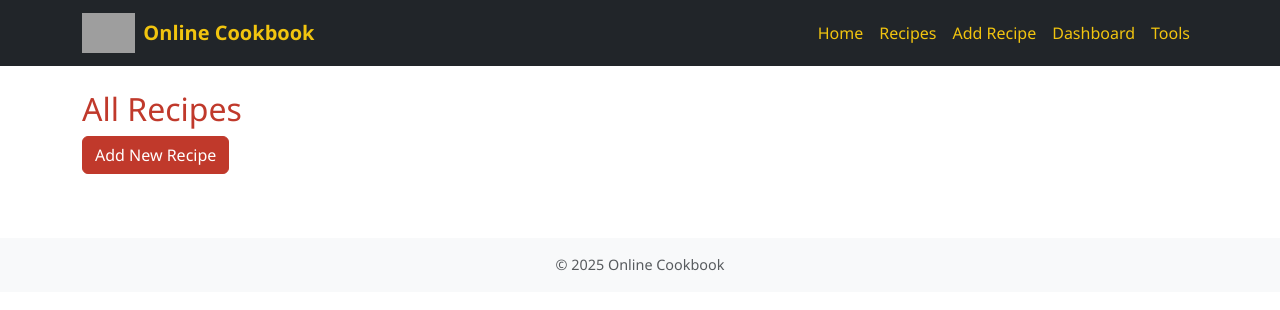
After one commit to kitket1715/C-B-cookbook-flask, a Python web app: template app/templates/recipe_list.html in a window 1280 px wide. The commit adds this page. Shown: the top 310 px of the page. Run offline with Jinja, Linux system fonts and the light colour scheme; the template is opened without the code that fills it, so the values that code supplies are empty; grey boxes are pictures that could not be loaded.

Commit message:
Initial project commit

```diff
--- a/app/static/css/style.css
+++ b/app/static/css/style.css
@@ -1 +1,79 @@
-/* Custom styles */
+
+/* Color Palette:
+   Red:    #c0392b
+   Black:  #000000
+   Gold:   #f1c40f
+   White:  #ffffff
+*/
+
+body {
+    font-family: 'Segoe UI', sans-serif;
+    background-color: #ffffff;
+    color: #000000;
+}
+
+h1, h2, h3, h4, h5 {
+    color: #c0392b;
+}
+
+.navbar {
+    background-color: #000000;
+}
+
+.navbar .navbar-brand, .navbar .nav-link {
+    color: #f1c40f !important;
+}
+
+.navbar .nav-link:hover {
+    color: #ffffff !important;
+}
+
+.btn-primary {
+    background-color: #c0392b;
+    border-color: #c0392b;
+    color: #ffffff;
+}
+
+.btn-primary:hover {
+    background-color: #a93226;
+    border-color: #a93226;
+}
+
+.btn-warning {
+    background-color: #f1c40f;
+    border-color: #f1c40f;
+    color: #000000;
+}
+
+.btn-danger {
+    background-color: #c0392b;
+    border-color: #a93226;
+}
+
+.footer {
+    background-color: #000000;
+    color: #f1c40f;
+    padding: 1rem 0;
+    text-align: center;
+    font-size: 0.9rem;
+}
+
+.card {
+    border: 1px solid #f1c40f;
+}
+
+.card-title {
+    color: #c0392b;
+}
+
+.form-control {
+    border-color: #c0392b;
+}
+
+.form-label {
+    color: #000000;
+}
+
+.text-gold {
+    color: #f1c40f;
+}
--- a/app/templates/base.html
+++ b/app/templates/base.html
@@ -0,0 +1,35 @@
+<!DOCTYPE html>
+<html lang="en">
+<head>
+    <meta charset="UTF-8">
+    <title>Online Cookbook</title>
+    <link href="https://cdn.jsdelivr.net/npm/bootstrap@5.3.0/dist/css/bootstrap.min.css" rel="stylesheet">
+    <link rel="stylesheet" href="{{ url_for('static', filename='css/style.css') }}">
+    <link rel="icon" href="{{ url_for('static', filename='images/favicon.ico') }}" type="image/x-icon">
+</head>
+<body>
+<nav class="navbar navbar-expand-lg navbar-dark bg-dark">
+    <div class="container">
+        <a class="navbar-brand d-flex align-items-center" href="{{ url_for('main.home') }}">
+            <img src="{{ url_for('static', filename='images/logo.jpg') }}" alt="Logo" height="40" class="me-2">
+            <span class="text-gold fw-bold">Online Cookbook</span>
+        </a>
+        <div class="collapse navbar-collapse">
+            <ul class="navbar-nav ms-auto">
+                <li class="nav-item"><a class="nav-link" href="{{ url_for('main.home') }}">Home</a></li>
+                <li class="nav-item"><a class="nav-link" href="{{ url_for('main.recipe_list') }}">Recipes</a></li>
+                <li class="nav-item"><a class="nav-link" href="{{ url_for('main.add_recipe') }}">Add Recipe</a></li>
+                <li class="nav-item"><a class="nav-link" href="{{ url_for('main.dashboard') }}">Dashboard</a></li>
+                <li class="nav-item"><a class="nav-link" href="{{ url_for('main.tools') }}">Tools</a></li>
+            </ul>
+        </div>
+    </div>
+</nav>
+<div class="container mt-4">
+    {% block content %}{% endblock %}
+</div>
+<footer class="footer bg-light mt-5 p-3 text-center">
+    <span class="text-muted">© 2025 Online Cookbook</span>
+</footer>
+</body>
+</html>
--- /dev/null
+++ b/app/templates/recipe_list.html
@@ -0,0 +1,22 @@
+{% extends "base.html" %}
+{% block content %}
+<h2>All Recipes</h2>
+<a href="{{ url_for('main.add_recipe') }}" class="btn btn-primary mb-3">Add New Recipe</a>
+<div class="row">
+    {% for recipe in recipes %}
+    <div class="col-md-4 mb-3">
+        <div class="card h-100">
+            <img src="{{ recipe.image_url or url_for('static', filename='images/default_recipe.jpg') }}" class="card-img-top" alt="{{ recipe.title }}">
+            <div class="card-body">
+                <h5 class="card-title">{{ recipe.title }}</h5>
+                <p class="card-text"><strong>Cuisine:</strong> {{ recipe.cuisine }}</p>
+                {% if recipe.is_featured %}
+                    <span class="badge bg-warning text-dark">Featured</span>
+                {% endif %}
+                <a href="{{ url_for('main.recipe_detail', recipe_id=recipe.id) }}" class="btn btn-primary mt-2">View</a>
+            </div>
+        </div>
+    </div>
+    {% endfor %}
+</div>
+{% endblock %}
--- a/run.py
+++ b/run.py
@@ -1,4 +1,5 @@
 from app import create_app
+
 app = create_app()
 
 if __name__ == '__main__':
```
Also changed, not shown: app/templates/home.html (+40 -0 lines), app/templates/recipe_detail.html (added, +15 -0 lines), app/templates/recipe_form.html (added, +14 -0 lines), README.md, app/templates/dashboard.html (deleted).
